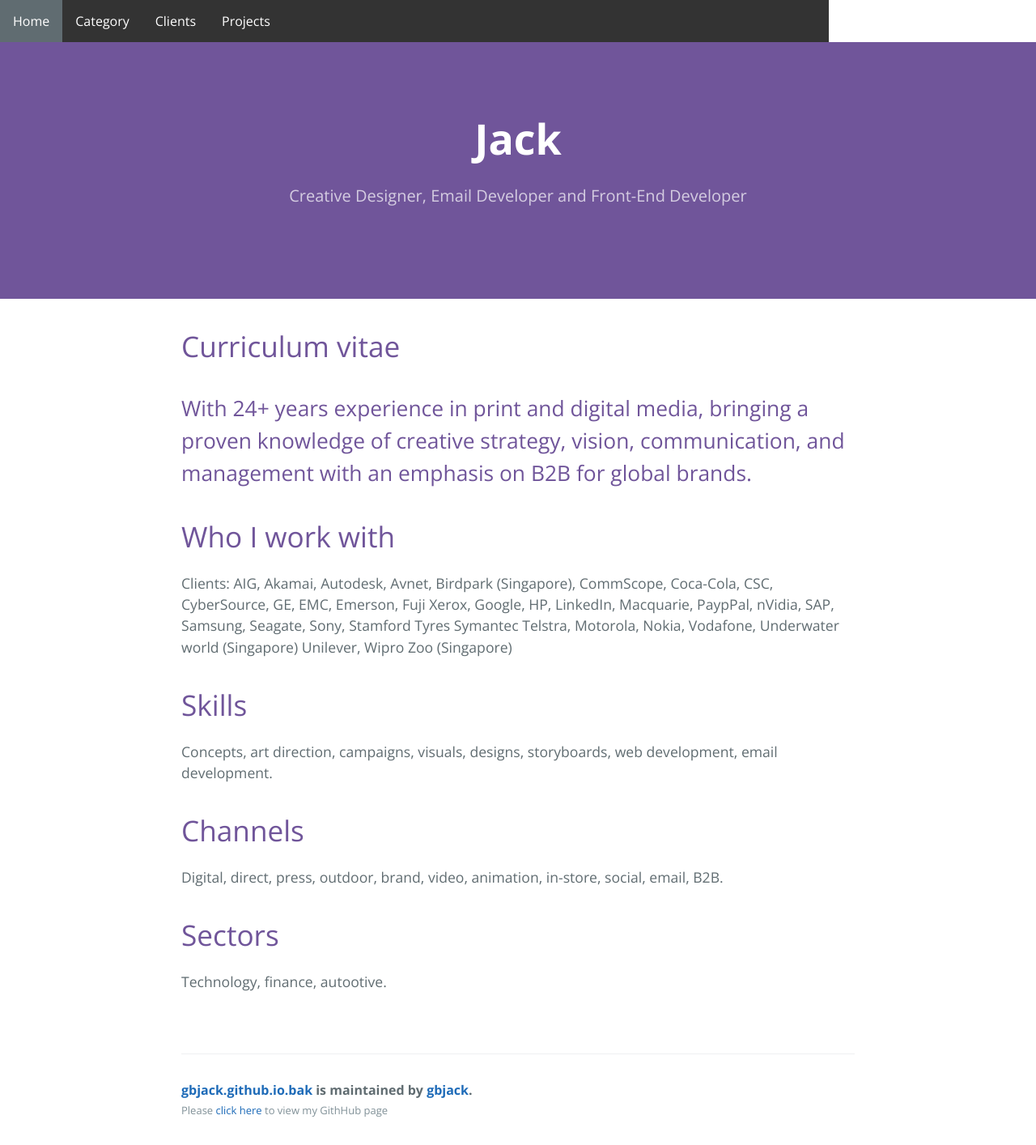
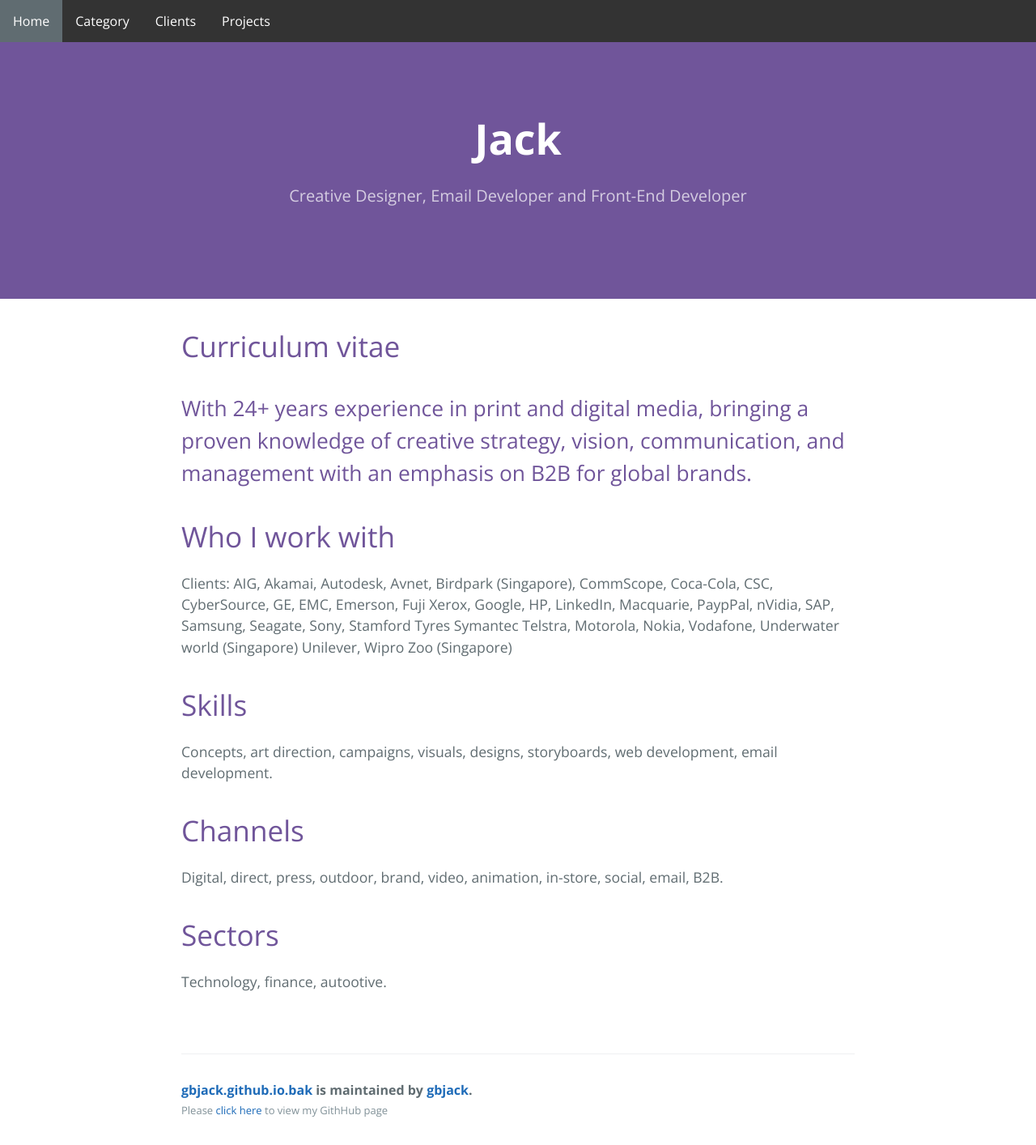
Before and after one commit to gbjack/gbjack.github.io.bak, a Jekyll site: the page built from index.html, in a window 1280 px wide. Shown: the whole page at 81% size. Built offline with Jekyll 4.4.1, drawn with Linux system fonts in a browser that asks for light colours.

Commit message:
Update style.scss

```diff
--- a/assets/css/style.scss
+++ b/assets/css/style.scss
@@ -7,6 +7,7 @@
 .site-footer-credits {font-size: 0.8125rem;}
 h2.setGrey {color: #606c71;}
 .main-content h1, .main-content h2, .main-content h2 {color:#70559a;}
+.main-nav {width:100%; background-color: #333; text-align:center;}
 ul.topnav {list-style-type: none; margin: 0; padding: 0; overflow: hidden; background-color: #333; width:1024px;}
 ul.topnav li.nav-list {float: left;}
 ul.topnav li.nav-list a {display: inline-block; color: #fff; text-align: center; padding: 14px 16px; text-decoration: none; transition: 0.3s; font-size: 16px;}
```
